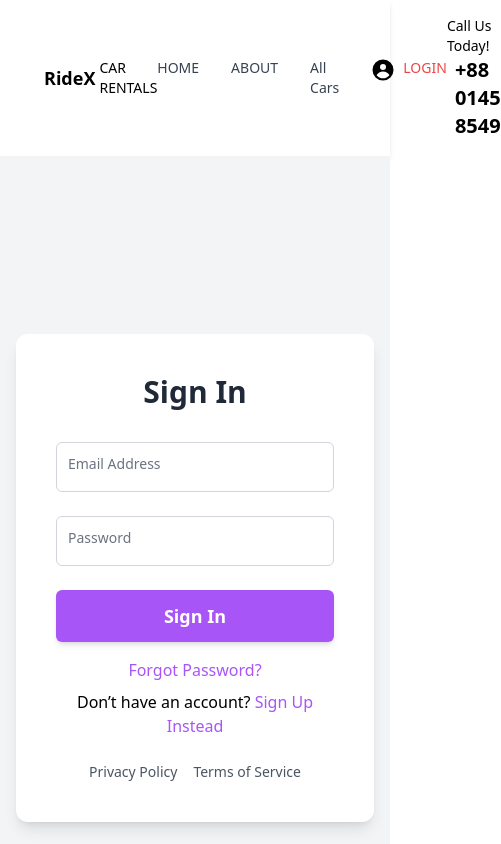
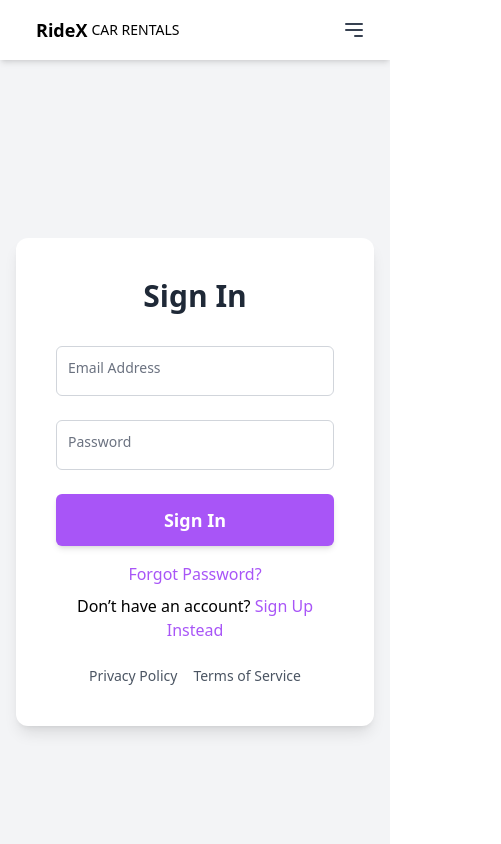
Before and after one commit to jakariamasum/Car-Rental_Client, a React (Vite) app: page /login in a window 390 px wide. Shown: the top 844 px of the page, 501 px wide, since content can reach past the window. Built offline with nearby package versions, Linux system fonts and the light colour scheme.

Commit message:
feat: header responsive

```diff
--- a/src/components/Header/Header.tsx
+++ b/src/components/Header/Header.tsx
@@ -1,14 +1,20 @@
 import { UserCircleIcon } from "@heroicons/react/16/solid";
 import { NavLink } from "react-router-dom";
+import { useState } from "react";
 import { useCurrentUser } from "../../redux/features/auth/authSlice";
 import { useAppSelector } from "../../redux/hooks";
 
 const Header = () => {
   const user = useAppSelector(useCurrentUser);
-  console.log(user);
+  const [menuOpen, setMenuOpen] = useState(false);
+  const handleLinkClick = () => {
+    setMenuOpen(false);
+  };
+
   return (
-    <header className="flex justify-between items-center px-8 py-4 bg-white shadow-md">
+    <header className="flex justify-between items-center px-6 py-4 bg-white shadow-md relative">
       <div className="flex items-center">
+        {/* Brand Logo */}
         {/* <img
           src={}
           alt="RideX Rentals"
@@ -18,27 +24,62 @@ const Header = () => {
         <span className="text-sm ml-1">CAR RENTALS</span>
       </div>
 
-      <nav className="flex space-x-8 text-sm font-medium text-gray-700">
+      <div className="lg:hidden flex items-center">
+        <button
+          onClick={() => setMenuOpen(!menuOpen)}
+          className="text-gray-700 focus:outline-none"
+        >
+          <svg
+            className="h-6 w-6"
+            fill="none"
+            stroke="currentColor"
+            viewBox="0 0 24 24"
+            xmlns="http://www.w3.org/2000/svg"
+          >
+            <path
+              strokeLinecap="round"
+              strokeLinejoin="round"
+              strokeWidth="2"
+              d="M4 6h16M4 12h16m-7 6h7"
+            ></path>
+          </svg>
+        </button>
+      </div>
+
+      <nav
+        className={`${
+          menuOpen ? "block" : "hidden"
+        } lg:flex flex-col lg:flex-row items-center lg:space-x-8 absolute lg:static bg-white top-16 left-0 right-0 w-full lg:w-auto shadow-md lg:shadow-none py-4 lg:py-0 z-10 lg:z-auto`}
+      >
         <NavLink
           to="/"
+          onClick={handleLinkClick}
           className={({ isActive }) =>
-            isActive ? "text-red-500 " : "hover:text-red-500"
+            isActive
+              ? "text-red-500 block py-2"
+              : "hover:text-red-500 block py-2"
           }
         >
           HOME
         </NavLink>
         <NavLink
           to="/about"
+          onClick={handleLinkClick}
           className={({ isActive }) =>
-            isActive ? "text-red-500 " : "hover:text-red-500"
+            isActive
+              ? "text-red-500 block py-2"
+              : "hover:text-red-500 block py-2"
           }
         >
           ABOUT
         </NavLink>
         <NavLink
           to="/all-cars"
+          onClick={handleLinkClick}
           className={({ isActive }) =>
-            isActive ? "text-red-500" : "hover:text-red-500"
+            isActive
+              ? "text-red-500 block py-2"
+              : "hover:text-red-500 block py-2"
           }
         >
           All Cars
@@ -47,10 +88,11 @@ const Header = () => {
         {!user && (
           <NavLink
             to="/login"
+            onClick={handleLinkClick}
             className={({ isActive }) =>
               isActive
-                ? "text-red-500 flex gap-1"
-                : "hover:text-red-500 flex gap-1"
+                ? "text-red-500 flex gap-1  py-2"
+                : "hover:text-red-500 flex gap-1  py-2"
             }
           >
             <UserCircleIcon className="h-6 w-6 text-black mr-1" />
@@ -59,7 +101,7 @@ const Header = () => {
         )}
       </nav>
 
-      <div className="flex items-center text-sm">
+      <div className="hidden lg:flex items-center text-sm">
         <div className="flex flex-col items-center">
           <span className="font-medium">Call Us Today!</span>
           <span className="ml-2 font-bold text-xl">+88 0145 8549</span>
--- a/src/components/Offers/Offers.tsx
+++ b/src/components/Offers/Offers.tsx
@@ -68,7 +68,7 @@ const Offers = () => {
     <div className="bg-gray-100 py-16">
       <div className="container mx-auto px-4">
         <h2 className="text-4xl font-bold text-center mb-8">
-          Services We <span className="text-red-600">Offer</span>
+          Services We <span className="text-red-500">Offer</span>
         </h2>
         <div className="flex flex-col  justify-center items-center">
           <div className="flex flex-wrap justify-center md:justify-start mb-4 ">
@@ -77,9 +77,9 @@ const Offers = () => {
                 key={tab.id}
                 className={`cursor-pointer p-4 text-center border ${
                   activeTab === tab.id
-                    ? "bg-red-600 text-white"
+                    ? "bg-red-500 text-white"
                     : "bg-white text-gray-800"
-                } hover:bg-red-600 hover:text-white transition-colors`}
+                } hover:bg-red-500 hover:text-white transition-colors`}
                 onClick={() => setActiveTab(tab.id)}
               >
                 <div className="text-2xl">{tab.icon}</div>
```
